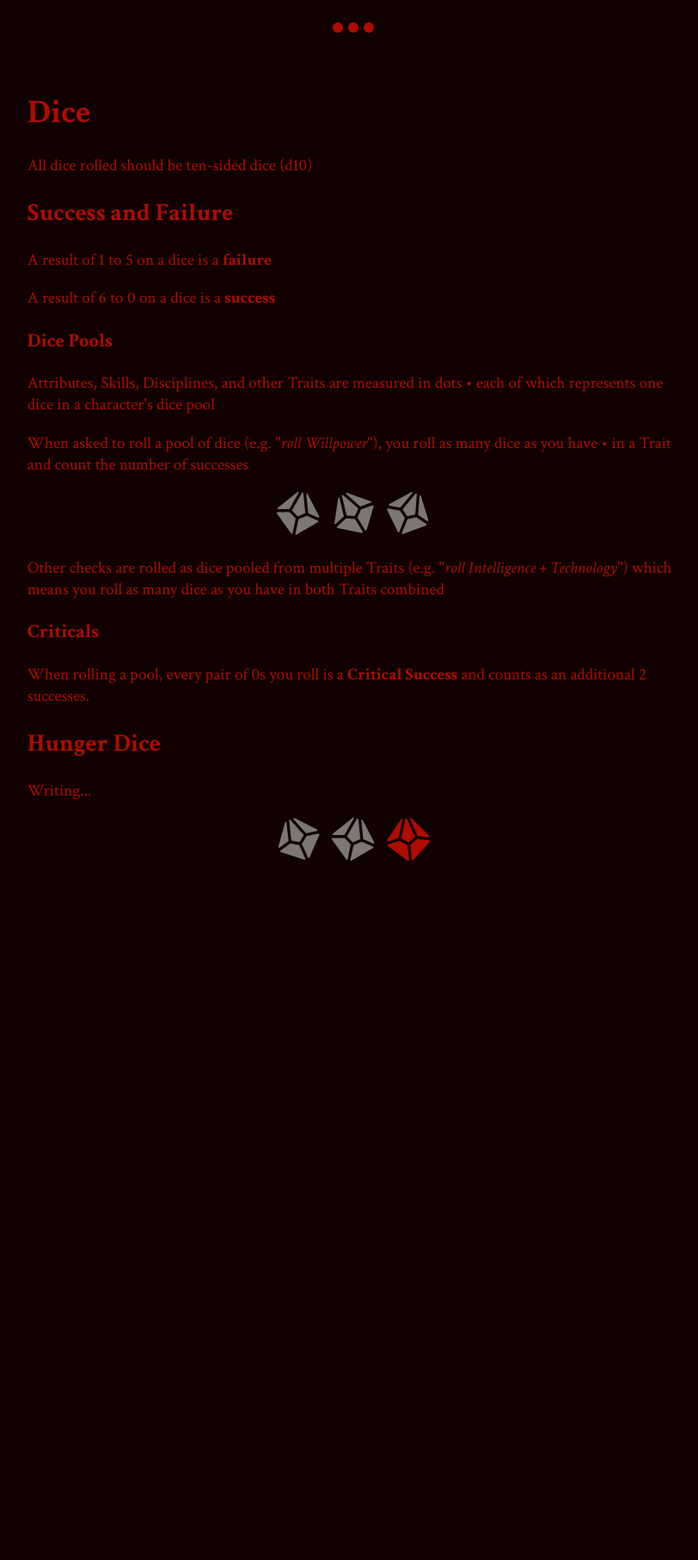
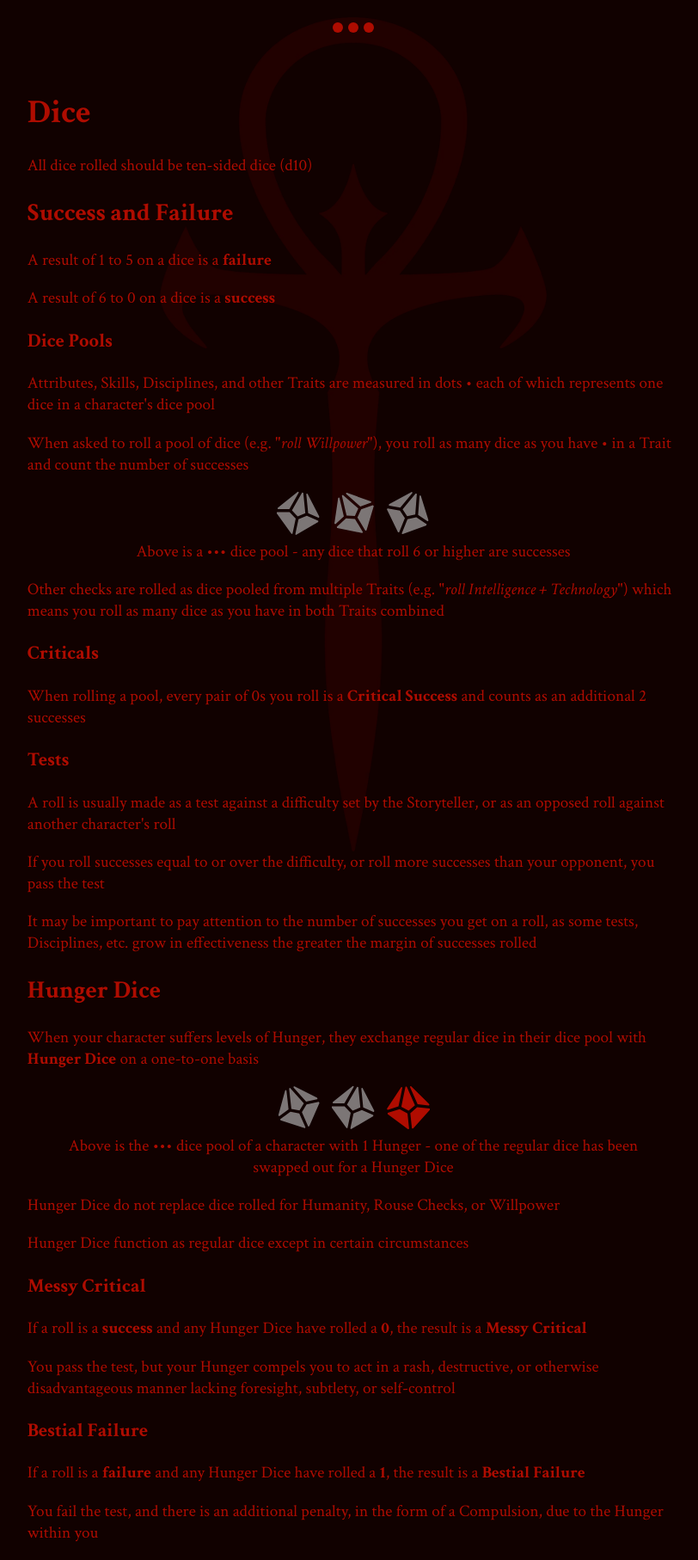
Before and after one commit to Glanten/by-night, a PHP site: page /dice.php in a window 1280 px wide. Shown: the whole page at 86% size, without its empty margins (229-1041 px from the left). Before the commit the page ends 1001 px from the top, so only its background shows below. Run offline with PHP 8.4, Linux system fonts and the light colour scheme.

Commit message:
Finished Dice page. Need to replace Hunger page.

```diff
--- a/content_dice.html
+++ b/content_dice.html
@@ -20,11 +20,16 @@
             When asked to roll a pool of dice (e.g. "<em>roll Willpower</em>"), you roll as many dice as you have • in a
             Trait and count the number of successes
         </p>
+        <figure>
             <div class="dice_pool">
                 <img src="images/d10.svg" alt="a d10 dice" class="dice_normal" style="transform: rotate(12deg);" />
                 <img src="images/d10.svg" alt="a d10 dice" class="dice_normal" style="transform: rotate(-31deg);" />
                 <img src="images/d10.svg" alt="a d10 dice" class="dice_normal" style="transform: rotate(22deg);" />
             </div>
+            <figcaption>
+                Above is a ••• dice pool - any dice that roll 6 or higher are successes
+            </figcaption>
+        </figure>
         <p>
             Other checks are rolled as dice pooled from multiple Traits (e.g. "<em>roll Intelligence + Technology</em>")
             which means you roll as many dice as you have in both Traits combined
@@ -32,7 +37,20 @@
         <h3>Criticals</h3>
         <p>
             When rolling a pool, every pair of 0s you roll is a <strong>Critical Success</strong> and counts as an
-            additional 2 successes.
+            additional 2 successes
+        </p>
+        <h3>Tests</h3>
+        <p>
+            A roll is usually made as a test against a difficulty set by the Storyteller, or as an opposed roll against
+            another character's roll
+        </p>
+        <p>
+            If you roll successes equal to or over the difficulty, or roll more successes than your opponent, you pass
+            the test
+        </p>
+        <p>
+            It may be important to pay attention to the number of successes you get on a roll, as some tests,
+            Disciplines, etc. grow in effectiveness the greater the margin of successes rolled
         </p>
     </section>
 
@@ -40,11 +58,41 @@
         <h2>Hunger Dice</h2>
     </section>
     <p>
-        Writing...
+        When your character suffers levels of Hunger, they exchange regular dice in their dice pool with <strong>Hunger
+            Dice</strong> on a one-to-one basis
     </p>
+    <figure>
         <div class="dice_pool">
             <img src="images/d10.svg" alt="a d10 dice" class="dice_normal" style="transform: rotate(-24deg);" />
             <img src="images/d10.svg" alt="a d10 dice" class="dice_normal" style="transform: rotate(12deg);" />
-        <img src="images/d10.svg" alt="a d10 dice" class="dice_hunger" style="transform: rotate(-6deg);" />
+            <img src="images/d10.svg" alt="a hunger dice" class="dice_hunger" style="transform: rotate(-6deg);" />
         </div>
+        <figcaption>
+            Above is the ••• dice pool of a character with 1 Hunger - one of the regular dice has been swapped out for a
+            Hunger Dice
+        </figcaption>
+    </figure>
+    <p>
+        Hunger Dice do not replace dice rolled for Humanity, Rouse Checks, or Willpower
+    </p>
+    <p>
+        Hunger Dice function as regular dice except in certain circumstances
+    </p>
+    <h3>Messy Critical</h3>
+    <p>
+        If a roll is a <strong>success</strong> and any Hunger Dice have rolled a <strong>0</strong>, the result is a
+        <strong>Messy Critical</strong>
+    </p>
+    <p>
+        You pass the test, but your Hunger compels you to act in a rash, destructive, or otherwise disadvantageous
+        manner lacking foresight, subtlety, or self-control
+    </p>
+    <h3>Bestial Failure</h3>
+    <p>
+        If a roll is a <strong>failure</strong> and any Hunger Dice have rolled a <strong>1</strong>, the result is a
+        <strong>Bestial Failure</strong>
+    </p>
+    <p>
+        You fail the test, and there is an additional penalty, in the form of a Compulsion, due to the Hunger within you
+    </p>
 </div>
--- a/dice.php
+++ b/dice.php
@@ -1,4 +1,7 @@
 <?php include 'head.php';?>
 <?php include 'header.php';?>
+<div class="background_ankh">
+    <img src="images/vampireankh.webp" class="backdrop_image" />
+</div>
 <?php include 'content_dice.html';?>
 <?php include 'footer.php';?>
--- a/styles.css
+++ b/styles.css
@@ -164,6 +164,10 @@
   padding-right: 5px;
   filter: brightness(0) saturate(100%) invert(12%) sepia(76%) saturate(5051%) hue-rotate(360deg) brightness(89%)
     contrast(106%);
+}
+
+figcaption {
+  text-align: center;
 }
 
 .clan_menu {
```
Lines whose indentation alone changed are shown as unchanged.
